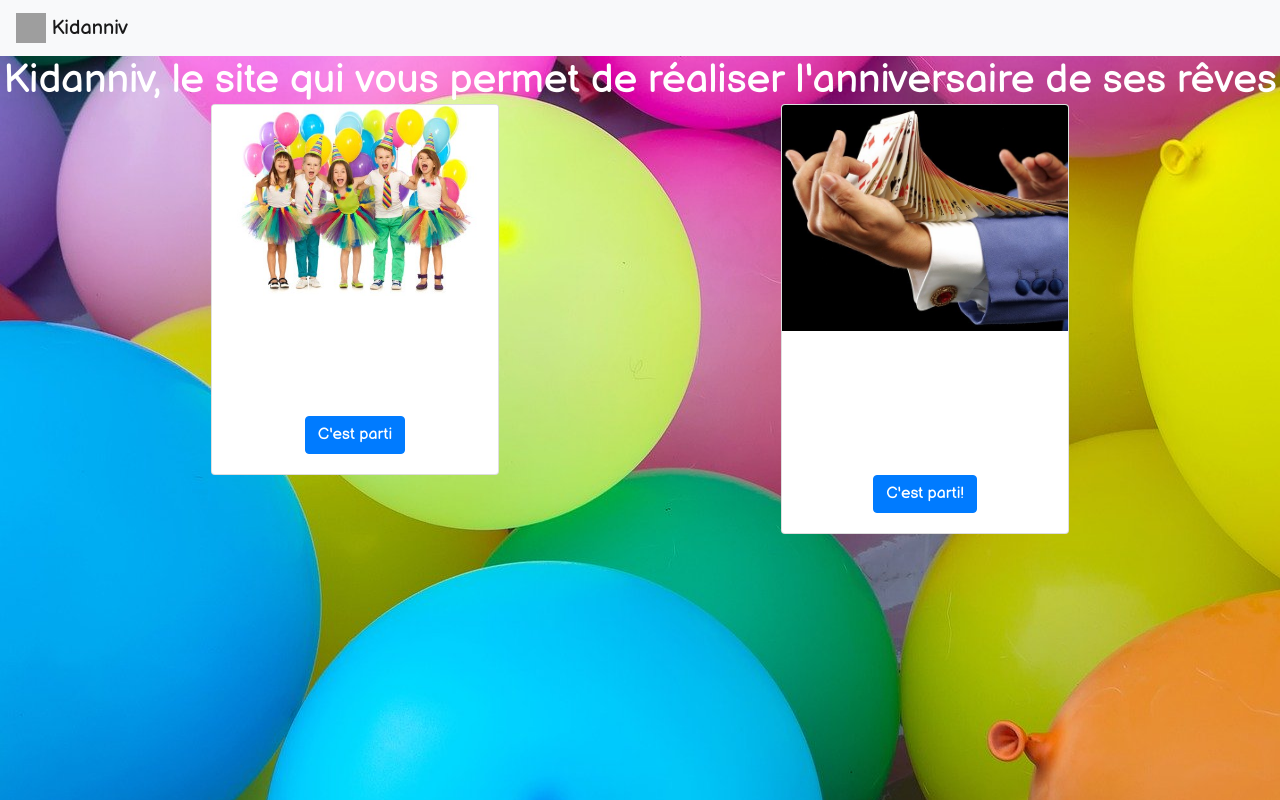
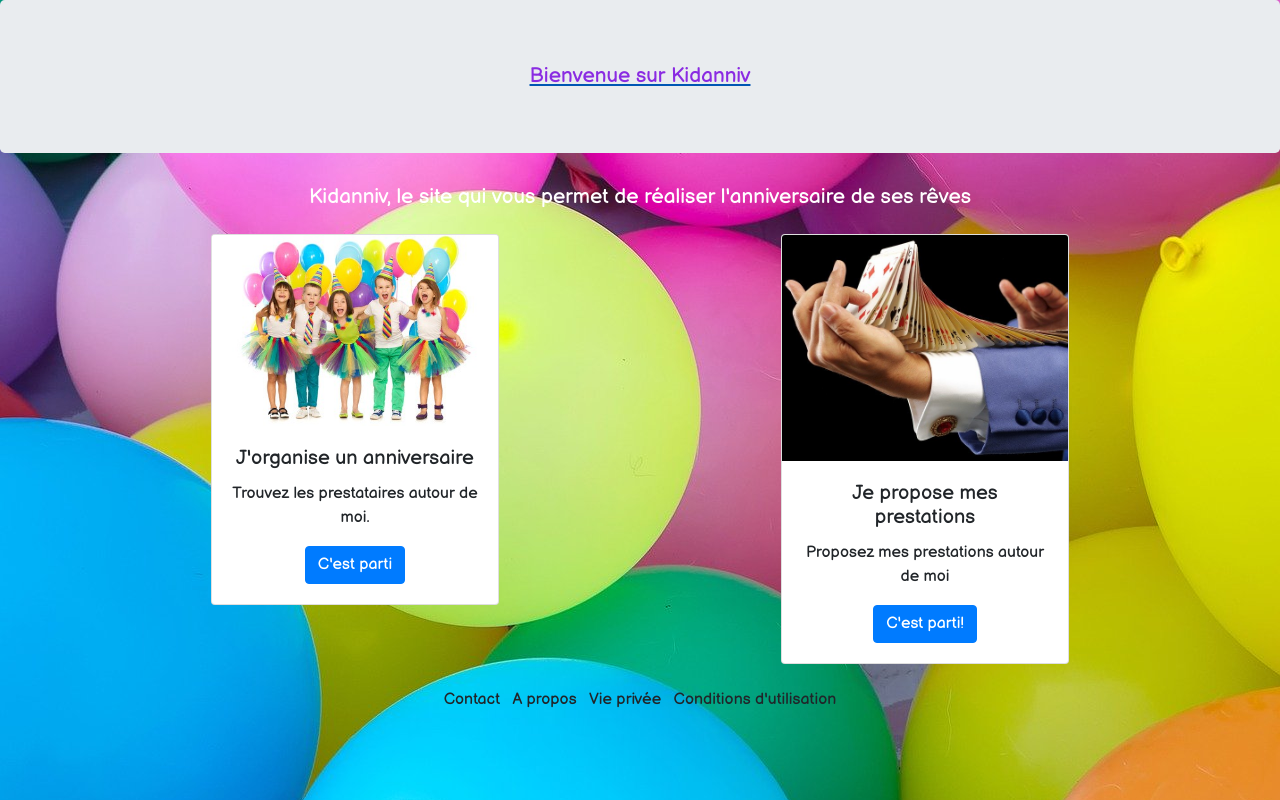
Before and after one commit to LaurieReinette/kiddanniv, a Symfony app: template templates/default/home.html.twig in a window 1280 px wide. Run offline with Twig, Linux system fonts and the light colour scheme; the template is opened without the code that fills it, so the values that code supplies are empty; some libraries are stand-ins or nearby versions; grey boxes are pictures that could not be loaded.

Commit message:
mise en place responsive home user et pro, amélioration marge et taille h1

```diff
--- a/public/css/style.css
+++ b/public/css/style.css
@@ -16,9 +16,18 @@
 .card, h1 {
     margin: auto;
     text-align: center;
-    color: white;
+
 
 }
-.write {
+h1 {
     color: white;
+    font-size: 1.3em;
 }
+
+#jumbotron {
+    color: blueviolet;
+}
+
+.no-decoration {
+    text-decoration: none;
+}
--- a/templates/base.html.twig
+++ b/templates/base.html.twig
@@ -15,12 +15,17 @@
 </head>
 
 <body>
-        <nav class="navbar navbar-light bg-light">
+        {# <nav class="navbar navbar-light bg-light">
             <a class="navbar-brand" href="{{ path('home') }}">
               <img src="/docs/4.0/assets/brand/bootstrap-solid.svg" width="30" height="30" class="d-inline-block align-top" alt="">
               Kidanniv
             </a>
-          </nav>
+          </nav> #}
+          <a class="no-decoration" href="{{ path('home') }}">
+          <div class="jumbotron">
+            <h1 id="jumbotron">Bienvenue sur Kidanniv</h1>
+         </div>
+        </a>
 
         {# <nav class="navbar navbar-expand-lg navbar-light bg-light">
             <div class="collapse navbar-collapse" id="navbarNav">
@@ -39,7 +44,14 @@
         </nav> #}
         {% block body %}{% endblock %}
 
-
+        <footer>
+            <ul class="list-inline text-center mt-4">
+                <li class="list-inline-item">Contact</li>
+                <li class="list-inline-item">A propos</li>
+                <li class="list-inline-item">Vie privée</li>
+                <li class="list-inline-item">Conditions d'utilisation</li>
+             </ul>
+        </footer>
 
         <script src="https://code.jquery.com/jquery-3.2.1.slim.min.js"
             integrity="sha384-KJ3o2DKtIkvYIK3UENzmM7KCkRr/rE9/Qpg6aAZGJwFDMVNA/GpGFF93hXpG5KkN" crossorigin="anonymous">
--- a/templates/default/home.html.twig
+++ b/templates/default/home.html.twig
@@ -6,8 +6,8 @@
 
 <h1 class="white"> Kidanniv, le site qui vous permet de réaliser l'anniversaire de ses rêves</h1>
 <div class="container">
-    <div class="row">
-        <div class="col-6">
+    <div class="row mt-4">
+        <div class="col-12 col-sm-12 col-md-6 col-lg-6 col-xl-6 mb-2 ">
 
 
             <div class="card" style="width: 18rem;">
@@ -20,7 +20,7 @@
             </div>
 
         </div>
-        <div class="col-6">
+        <div class="col-12 col-sm-12 col-md-6 col-lg-6 col-xl-6 ">
 
             <div class="card" style="width: 18rem;">
                 <img class="card-img-top" src="{{ asset ('images/magicien.jpg') }}" alt="Card image cap">
--- a/templates/pro/index.html.twig
+++ b/templates/pro/index.html.twig
@@ -6,7 +6,7 @@
 <h1>Interface prestataire </h1>
 <div class="container">
     <div class="row">
-        <div class="col-6">
+        <div class="col-12 col-sm-12 col-md-6 col-lg-6 col-xl-6 mb-2 ">
 
 
                 <div class="card" style="width: 18rem;">
@@ -17,7 +17,7 @@
                 </div>
 
         </div>
-        <div class="col-6">
+        <div class="col-12 col-sm-12 col-md-6 col-lg-6 col-xl-6 mb-2 ">
 
 
                 <div class="card" style="width: 18rem;">
--- a/templates/user/index.html.twig
+++ b/templates/user/index.html.twig
@@ -6,7 +6,7 @@
 <h1> Interface organisateur</h1>
 <div class="container">
     <div class="row">
-        <div class="col-6">
+        <div class="col-12 col-sm-12 col-md-6 col-lg-6 col-xl-6 mb-2 ">
 
 
                 <div class="card" style="width: 18rem;">
@@ -17,7 +17,7 @@
                 </div>
 
         </div>
-        <div class="col-6">
+        <div class="col-12 col-sm-12 col-md-6 col-lg-6 col-xl-6 mb-2 ">
 
 
                 <div class="card" style="width: 18rem;">
```
Also changed, not shown: doc/mcd.md (line endings or trailing spaces).
